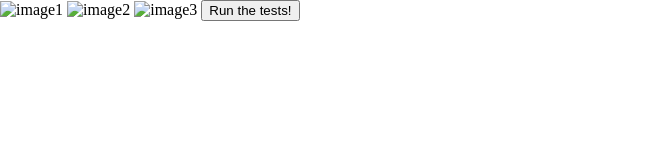
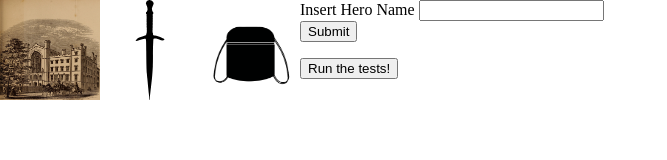
Before and after one commit to AndrewOmajuwa/AndrewOmajuwa-git, a plain HTML site: page index.html in a window 1280 px wide. Shown: the whole page, without its empty margins (0-667 px from the left). Drawn offline with Linux system fonts and the light colour scheme.

Commit message:
Added section 3 and part of section 4

```diff
--- a/YOUR_JAVASCRIPT_HERE.js
+++ b/YOUR_JAVASCRIPT_HERE.js
@@ -1,58 +1,81 @@
-// Write your JS here
+//Creating hero object
 const hero = {name: "Andrew",
     heroic: true,
     inventory: [],
     health: 10,
     weapon: {
-    type: "hi",
+        type: "dagger",
         damage: 2
         },
-}
+    };
+//Creating rest function
+function rest (object){
 
-const body = document.getElementsByTagName("body")
-const img = document.createElement("img");
-img.id = "inn";``
-body.appendChild(img)
-
-//reassign health property
-function rest (object){
+//Alert popUp
     if(object.health === 10){
         return alert("Hero at max health")
     };
+
+//reassigning Hero Health
     object.health = 10;
+
+//Returning object
     return object;
 }
 
+//Creating pick-up-item function
 function pickUpItem(heroObj, weapObj){
+
+//Adding weapon to inventory property array
     heroObj.inventory.push(weapObj)
-}
+};
 
+//Creating equip-weapon function
+function equipWeapon(herolikeobj){
 
-function equipWeapon(herolikeobj){
+//reassigning weapon in inventory array
     if(herolikeobj.inventory.length > 0){
-herolikeobj.weapon = herolikeobj.inventory[0]}
+    herolikeobj.weapon = herolikeobj.inventory[0]
+};
+
+//preventing function log on empty inventory array
     if(herolikeobj.inventory.length === 0){
 
-}
-}
+};
+};
 
-//creating onclick functions
+//creating onclick functions (restoreHealth, bagClick and Weapon log)
 
+//Creating restoreHealth onclick function
 function restoreHealth(){
     hero.health = 10
-}
+};
 
+//Creating weaponLog onclick function
 function weaponLog(){
     hero.inventory.push({
     type: "dagger",
     damage: 2
 });
-}
+};
 
-function reassignWeapon(){
-
-}
-
+//Creating bagClick onclick function
 function bagClick(){
     hero.weapon = hero.inventory[0]
-}
+};
+
+//Creating displayStats function
+function displayStats (heroo){
+    const stats = Object.values(heroo)
+    return stats;
+};
+
+//Calling displayStats function
+displayStats(hero);
+
+
+//Create form Change-Hero-Name
+function changeHeroName(){
+    const newHeroName = document.getElementById("HeroName").value;
+    return newHeroName;
+};
--- /dev/null
+++ b/game.css
@@ -0,0 +1,9 @@
+img {
+    position: relative;
+    float: left;
+    width:  100px;
+    height: 100px;
+    background-position: 50% 50%;
+    background-repeat:   no-repeat;
+    background-size:     cover;
+}
--- a/index.html
+++ b/index.html
@@ -3,14 +3,27 @@
     <meta charset="utf-8">
     <title>Mocha Tests</title>
     <link href="lib/mocha.css" rel="stylesheet" />
+    <link rel="stylesheet" href="game.css">
 </head>
 <body id="bodytag">
-<img src="inn.jpg" alt="image1" id="inn" onclick="restoreHealth()">
-<img src="dagger.svg" alt="image2" id="dagger" onclick="weaponLog()">
-<img src="bag.png" alt="image3" id="bag" onclick="bagClick()">
 
-  <!-- 👍 YOUR HTML HERE 👍 -->
+  <!-- creating IMG element -->
 
+<img src="lib/inn.jpg" alt="imageOfInn" id="inn" onclick="restoreHealth()">
+<img src="lib/dagger.svg" alt="imageOfADagger" id="dagger" onclick="weaponLog()">
+<img src="lib/bag.png" alt="imageOfABag" id="bag" onclick="bagClick()">
+
+  <!-- creating onSubmit form -->
+
+<form onsubmit="return changeHeroName();">
+  <div>
+    <label for="heroname">Insert Hero Name</label>
+    <input type="text" id=HeroName>
+  </div>
+  <div>
+    <button type="submit">Submit</button>
+  </div>
+</form>
 
 
   <!-- I RECOMMEND YOU LEAVE THE REST UNTOUCHED -->
```
Lines whose indentation alone changed are shown as unchanged.
